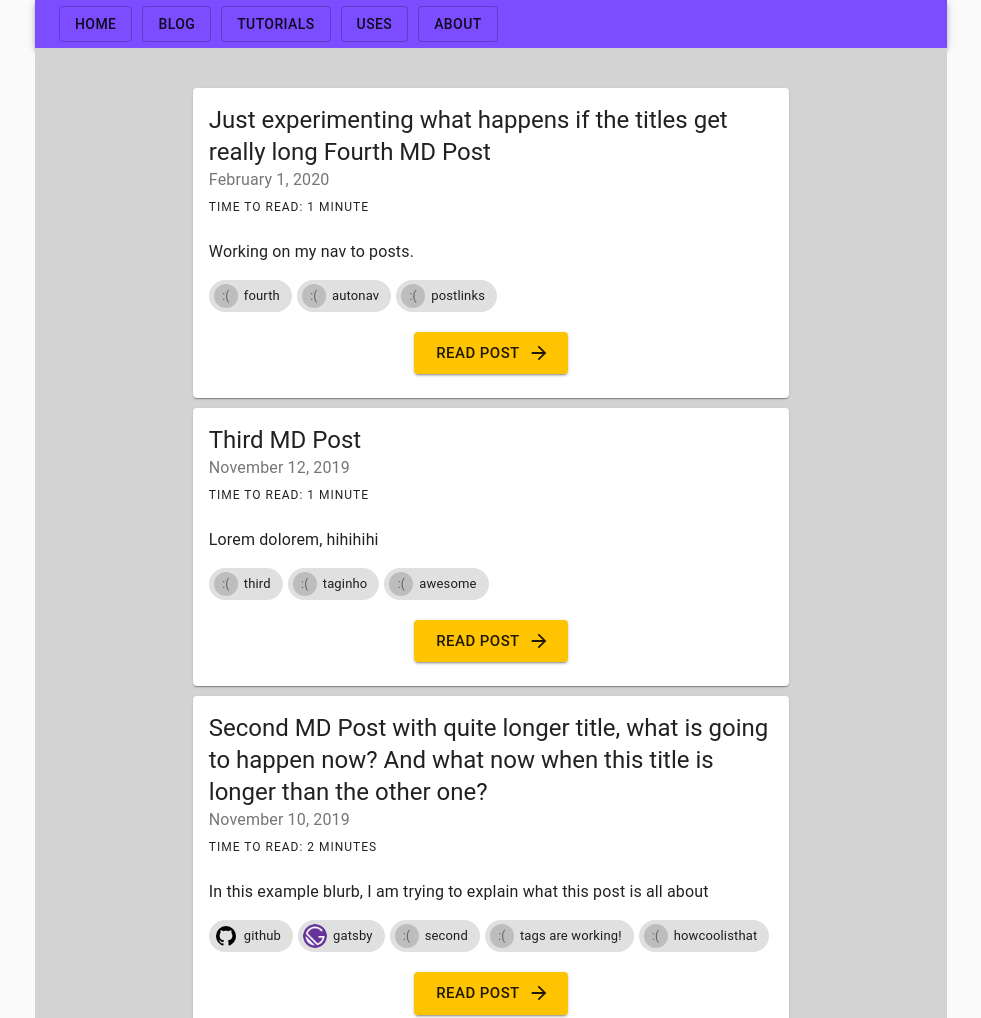
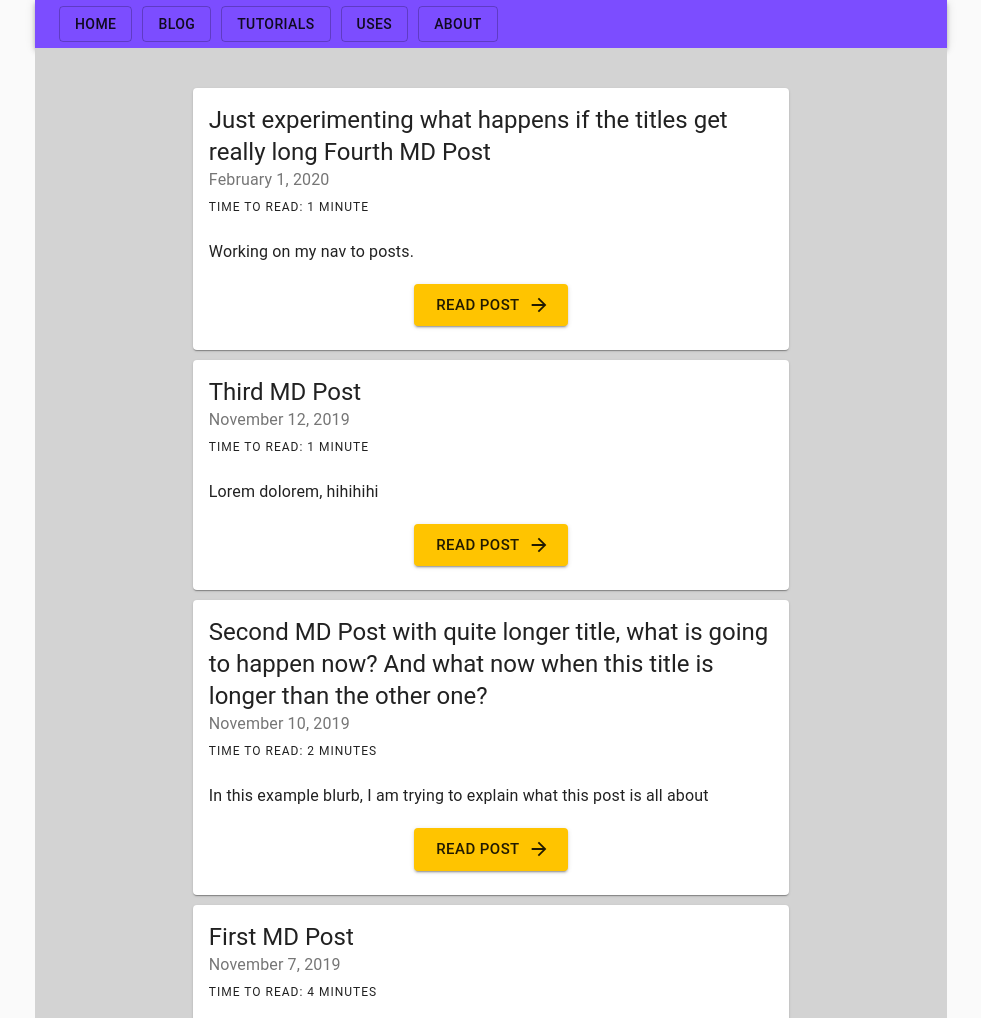
Before and after one commit to musial-adam/my-platform, a Gatsby site: page /blog in a window 1280 px wide. Shown: the top 1018 px of the page, without its empty margins (149-1130 px from the left). Built offline with nearby package versions, Linux system fonts and the light colour scheme; Gatsby itself is replaced by a stand-in of ours; some packages are replaced by stand-ins of ours.

Commit message:
simplify stuff - remove tags from posts and posts listing

```diff
--- a/src/components/post-card.js
+++ b/src/components/post-card.js
@@ -7,13 +7,10 @@ import {
   Card,
   CardContent,
   CardHeader,
-  Chip,
   Typography,
 } from '@material-ui/core'
 
 import { ArrowForward } from '@material-ui/icons'
-
-import avatarPicker from '../utils/avatarPicker'
 
 const StyledButton = styled(Button)`
   /* background-color: orange; */
@@ -32,18 +29,10 @@ const StyledCardContent = styled(CardContent)`
   padding-top: 0;
 `
 
-const StyledChip = styled(Chip)`
-  margin-right: 5px;
-`
-
 const ButtonWrapper = styled.div`
   margin-top: 20px;
   display: flex;
   justify-content: center;
-`
-
-const TagsContainer = styled.div`
-  display: flex;
 `
 
 const StyledLink = styled(Link)`
@@ -55,10 +44,6 @@ const PostCard = ({ title, date, timeToRead, description, tags, url }) => {
     timeToRead > 1
       ? `Time to read: ${timeToRead} minutes`
       : `Time to read: 1 minute`
-
-  const chips = tags.map(tag => (
-    <StyledChip key={tag} avatar={avatarPicker(tag)} label={tag} />
-  ))
 
   return (
     <StyledCard>
@@ -73,7 +58,6 @@ const PostCard = ({ title, date, timeToRead, description, tags, url }) => {
           {description}
         </Typography>
 
-        <TagsContainer>{chips}</TagsContainer>
         <ButtonWrapper>
           <StyledLink to={`blog/${url}`}>
             <StyledButton
--- a/src/utils/avatarPicker.js
+++ b/src/utils/avatarPicker.js
@@ -6,7 +6,6 @@ import { Avatar } from '@material-ui/core'
 
 import GatsbyImg from '../images/gatsby-icon.png'
 import GitHubSVG from '../images/github-circle.svg'
-// import TwitterSVG from '../images/twitter-circle.svg'
 import ReactSVG from '../images/react.svg'
 
 const avatarPicker = tag => {
```
Also changed, not shown: src/templates/blog-post.js (+0 -26 lines).
